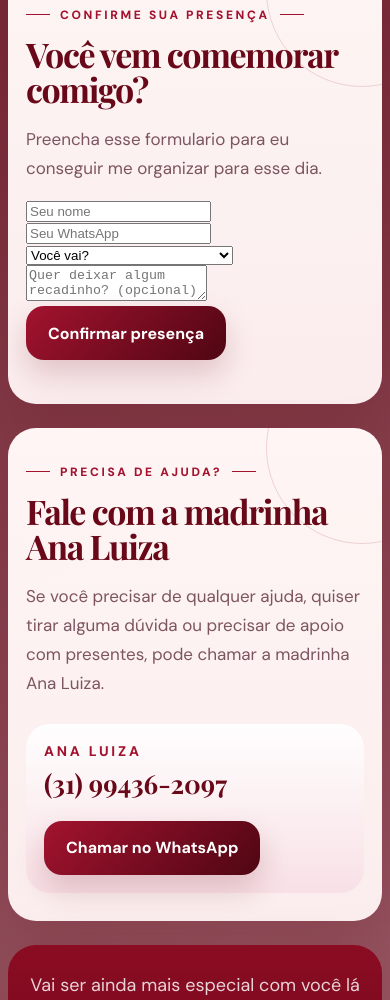
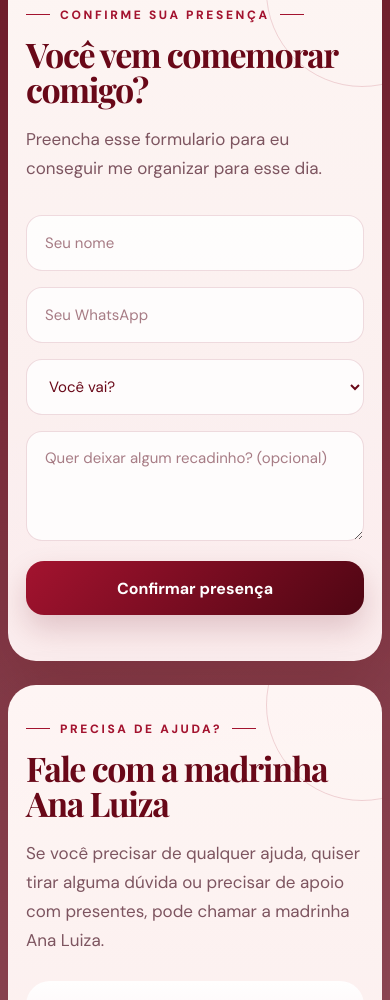
Before and after one commit to mellyssamei/chadelangeriedamel, a plain HTML site: page index.html in a window 390 px wide. Shown: the part 8019-9019 px from the top of the page. Drawn offline with nearby package versions, Linux system fonts and the light colour scheme; a web font is replaced by a local one.

Commit message:
Update style.css

```diff
--- a/style.css
+++ b/style.css
@@ -150,6 +150,162 @@ img {
   background: currentColor;
 }
 
+.dress-code-card {
+  text-align: center;
+}
+
+.dress-code-card .lead {
+  margin-left: auto;
+  margin-right: auto;
+}
+
+.dress-code-box {
+  display: flex;
+  align-items: center;
+  justify-content: center;
+  gap: 18px;
+  margin: 32px auto 24px;
+  flex-wrap: wrap;
+}
+
+.dress-color {
+  min-width: 230px;
+  display: flex;
+  align-items: center;
+  gap: 16px;
+  padding: 18px 22px;
+  background: rgba(255, 255, 255, 0.85);
+  border-radius: 22px;
+  text-align: left;
+}
+
+.dress-circle {
+  width: 54px;
+  height: 54px;
+  border-radius: 50%;
+  flex-shrink: 0;
+}
+
+.dress-color--red .dress-circle {
+  background: #9b1028;
+}
+
+.dress-color--pink .dress-circle {
+  background: #ef9fb5;
+}
+
+.dress-color small {
+  display: block;
+  margin-bottom: 3px;
+  color: var(--text-soft);
+  text-transform: uppercase;
+  letter-spacing: 0.12em;
+  font-size: 11px;
+  font-weight: 700;
+}
+
+.dress-color strong {
+  font-family: "Playfair Display", serif;
+  font-size: 26px;
+  color: var(--wine-900);
+}
+
+.dress-or {
+  font-family: "Great Vibes", cursive;
+  font-size: 38px;
+  color: var(--wine-700);
+}
+
+.dress-note {
+  max-width: 650px;
+  margin: 0 auto;
+  color: var(--text-soft);
+  line-height: 1.7;
+  font-size: 16px;
+}
+
+.confirmacao-card form {
+  margin-top: 32px;
+  max-width: 720px;
+  display: grid;
+  grid-template-columns: 1fr 1fr;
+  gap: 16px;
+}
+
+.confirmacao-card input,
+.confirmacao-card select,
+.confirmacao-card textarea {
+  width: 100%;
+  border: 1px solid rgba(139, 12, 35, 0.14);
+  background: rgba(255, 255, 255, 0.8);
+  color: var(--wine-900);
+  font-family: "DM Sans", sans-serif;
+  font-size: 15px;
+  padding: 16px 18px;
+  border-radius: 16px;
+  outline: none;
+  transition: 0.2s ease;
+}
+
+.confirmacao-card input {
+  min-height: 56px;
+}
+
+.confirmacao-card select {
+  min-height: 56px;
+  cursor: pointer;
+}
+
+.confirmacao-card textarea {
+  grid-column: 1 / -1;
+  min-height: 110px;
+  resize: vertical;
+}
+
+.confirmacao-card input::placeholder,
+.confirmacao-card textarea::placeholder {
+  color: #a77c85;
+}
+
+.confirmacao-card input:focus,
+.confirmacao-card select:focus,
+.confirmacao-card textarea:focus {
+  border-color: var(--wine-700);
+  box-shadow: 0 0 0 4px rgba(163, 19, 47, 0.08);
+  background: #fff;
+}
+
+.confirmacao-card button[type="submit"] {
+  grid-column: 1 / -1;
+  justify-self: start;
+  min-width: 220px;
+  margin-top: 4px;
+}
+
+#mensagemConfirmacao {
+  margin-top: 18px;
+  font-weight: 700;
+  color: var(--wine-700);
+}
+
+/* Celular */
+@media (max-width: 640px) {
+  .confirmacao-card form {
+    grid-template-columns: 1fr;
+  }
+
+  .confirmacao-card textarea,
+  .confirmacao-card button[type="submit"] {
+    grid-column: 1;
+  }
+
+  .confirmacao-card button[type="submit"] {
+    width: 100%;
+  }
+}
+
+
+
 .hero h1 {
   margin: 18px 0 30px;
   line-height: 0.84;
@@ -247,80 +403,6 @@ img {
   justify-content: center;
   flex-wrap: wrap;
   margin-top: 28px;
-}
-
-.dress-code-card {
-  text-align: center;
-}
-
-.dress-code-card .lead {
-  margin-left: auto;
-  margin-right: auto;
-}
-
-.dress-code-box {
-  display: flex;
-  align-items: center;
-  justify-content: center;
-  gap: 18px;
-  margin: 32px auto 24px;
-  flex-wrap: wrap;
-}
-
-.dress-color {
-  min-width: 230px;
-  display: flex;
-  align-items: center;
-  gap: 16px;
-  padding: 18px 22px;
-  background: rgba(255, 255, 255, 0.85);
-  border-radius: 22px;
-  text-align: left;
-}
-
-.dress-circle {
-  width: 54px;
-  height: 54px;
-  border-radius: 50%;
-  flex-shrink: 0;
-}
-
-.dress-color--red .dress-circle {
-  background: #9b1028;
-}
-
-.dress-color--pink .dress-circle {
-  background: #ef9fb5;
-}
-
-.dress-color small {
-  display: block;
-  margin-bottom: 3px;
-  color: var(--text-soft);
-  text-transform: uppercase;
-  letter-spacing: 0.12em;
-  font-size: 11px;
-  font-weight: 700;
-}
-
-.dress-color strong {
-  font-family: "Playfair Display", serif;
-  font-size: 26px;
-  color: var(--wine-900);
-}
-
-.dress-or {
-  font-family: "Great Vibes", cursive;
-  font-size: 38px;
-  color: var(--wine-700);
-}
-
-.dress-note {
-  max-width: 650px;
-  margin: 0 auto;
-  color: var(--text-soft);
-  line-height: 1.7;
-  font-size: 16px;
 }
 
 .button {
```
